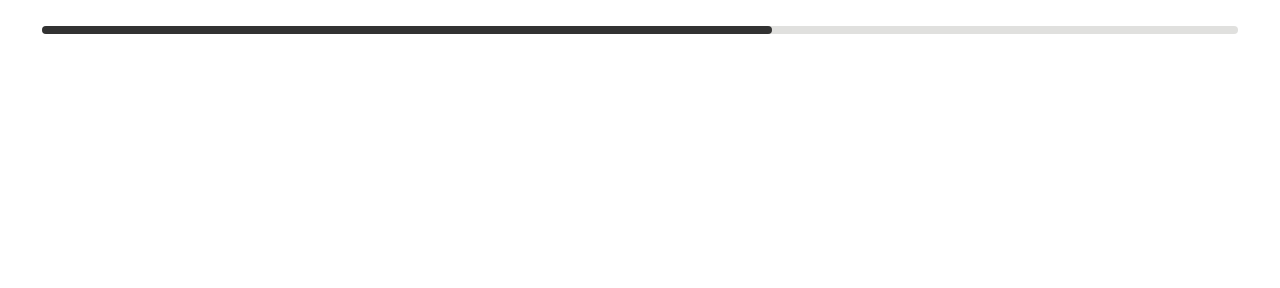
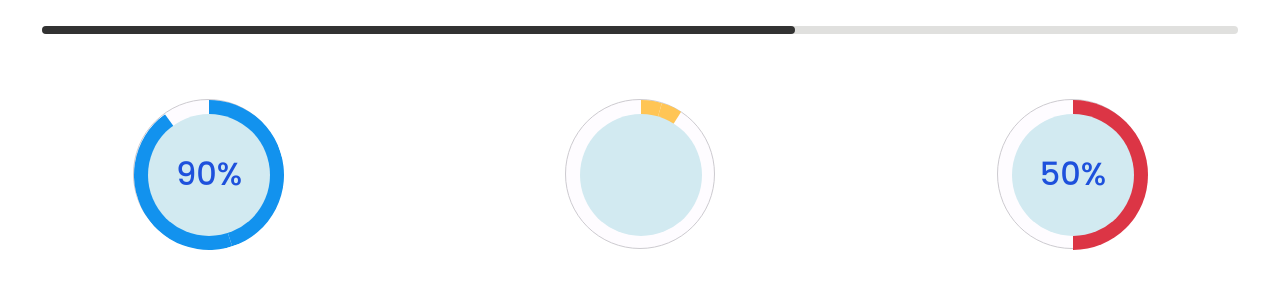
Before and after one commit to alirezatahani/React-Template, a React app: page / in a window 1280 px wide. Shown: the part 3081-3369 px from the top of the page. Before the commit the page ends 3165 px from the top, so only its background shows below. Built offline with nearby package versions, Linux system fonts and the light colour scheme.

Commit message:
creating progress component/circular-progress

```diff
--- /dev/null
+++ b/src/components/progress/content/CircularProgress.tsx
@@ -0,0 +1,26 @@
+import * as React from 'react';
+import { ProgressProps } from './progress_types';
+import {
+  CircularProgressCircle,
+  CircularProgressFill,
+  CircularProgressInsideCircle,
+  CircularProgressMaskFull,
+  CircularProgressMaskHalf,
+  CircularProgressWrap,
+} from '../styles/circularProgress.styles';
+const CircularProgress = ({color,completed,label}:ProgressProps) => {
+  return (
+    <CircularProgressWrap>
+      <CircularProgressCircle>
+        <CircularProgressMaskFull completed={completed>100? 100 : completed}>
+          <CircularProgressFill completed={completed>100? 100 : completed} color={color}></CircularProgressFill>
+        </CircularProgressMaskFull>
+        <CircularProgressMaskHalf>
+          <CircularProgressFill completed={completed>100? 100 : completed} color={color}></CircularProgressFill>
+        </CircularProgressMaskHalf>
+        <CircularProgressInsideCircle>{label ? `${completed}%` : ''}</CircularProgressInsideCircle>
+      </CircularProgressCircle>
+    </CircularProgressWrap>
+  );
+};
+export default CircularProgress;
--- a/src/components/progress/index.ts
+++ b/src/components/progress/index.ts
@@ -1,2 +1,3 @@
 import Progress from './content/Progress';
-export { Progress };
+import CircularProgress from './content/CircularProgress';
+export { Progress, CircularProgress };
--- /dev/null
+++ b/src/components/progress/styles/circularProgress.styles.ts
@@ -0,0 +1,68 @@
+import styled, { css, keyframes } from 'styled-components';
+import { ProgressProps } from '../content/progress_types';
+const fill = keyframes`from {transform: rotate(0deg);}to {transform: rotate(135deg);}`;
+const animation = css``;
+export const CircularProgressWrap = styled.div({
+  margin: ' 15px auto',
+  width: 150,
+  height: 150,
+  backgroundColor: '#fefcff',
+  borderRadius: '50%',
+  border: '1px solid #cdcbd0',
+});
+
+export const CircularProgressCircle = styled.div({});
+export const CircularProgressMaskFull = styled.div<ProgressProps>(
+  ({ theme, completed }) => {
+    completed = 1.8 * completed
+    return {
+      width: 150,
+      height: 150,
+      position: 'absolute',
+      borderRadius: '50%',
+      clip: 'rect(0px,150px,150px,75px)',
+      /* animation, */
+      transform: `rotate(${completed}deg)`,
+    };
+  }
+);
+export const CircularProgressMaskHalf = styled.div({
+  width: 150,
+  height: 150,
+  position: 'absolute',
+  borderRadius: '50%',
+  clip: 'rect(0px,150px,150px,75px)',
+});
+export const CircularProgressFill = styled.div<ProgressProps>(
+  ({ completed, theme, color }) => {
+completed = 1.8 * completed
+      return {
+      width: 150,
+      height: 150,
+      position: 'absolute',
+      borderRadius: '50%',
+      backgroundColor: color
+        ? theme.palette[color].main
+        : theme.palette.common.black,
+      clip: 'rect(0px,75px,150px,0px)',
+      //   animation,
+      transform: `rotate(${completed}deg)`,
+    };
+  }
+);
+
+export const CircularProgressInsideCircle = styled.div({
+  width: '122px',
+  height: '122px',
+  borderRadius: '50%',
+  backgroundColor: '#d2eaf1',
+  lineHeight: '120px',
+  textAlign: 'center',
+  marginTop: '14px',
+  marginLeft: '14px',
+  color: '#1e51dc',
+  position: 'absolute',
+  fontWeight: '500',
+  fontSize: '2rem',
+  zIndex: 100,
+});
--- a/src/index.tsx
+++ b/src/index.tsx
@@ -14,7 +14,7 @@ import {
   Badge,
   Image,
 } from './components';
-import {  Progress } from './components/progress';
+import { CircularProgress, Progress } from './components/progress';
 
 import { GlobalStyle, theme } from './global/Global';
 
@@ -430,6 +430,9 @@ const App: React.FC = () => {
           <Progress completed={40} color="danger" />
           <Progress completed={90} color="warning" label/>
           <Progress completed={60} variant="determinate"/>
+          <CircularProgress completed={90} color="primary" label/>
+          <CircularProgress completed={9} color="warning"/>
+          <CircularProgress completed={50} color="danger" label/>
         </Row>
       </>
     </ThemeProvider>
```
